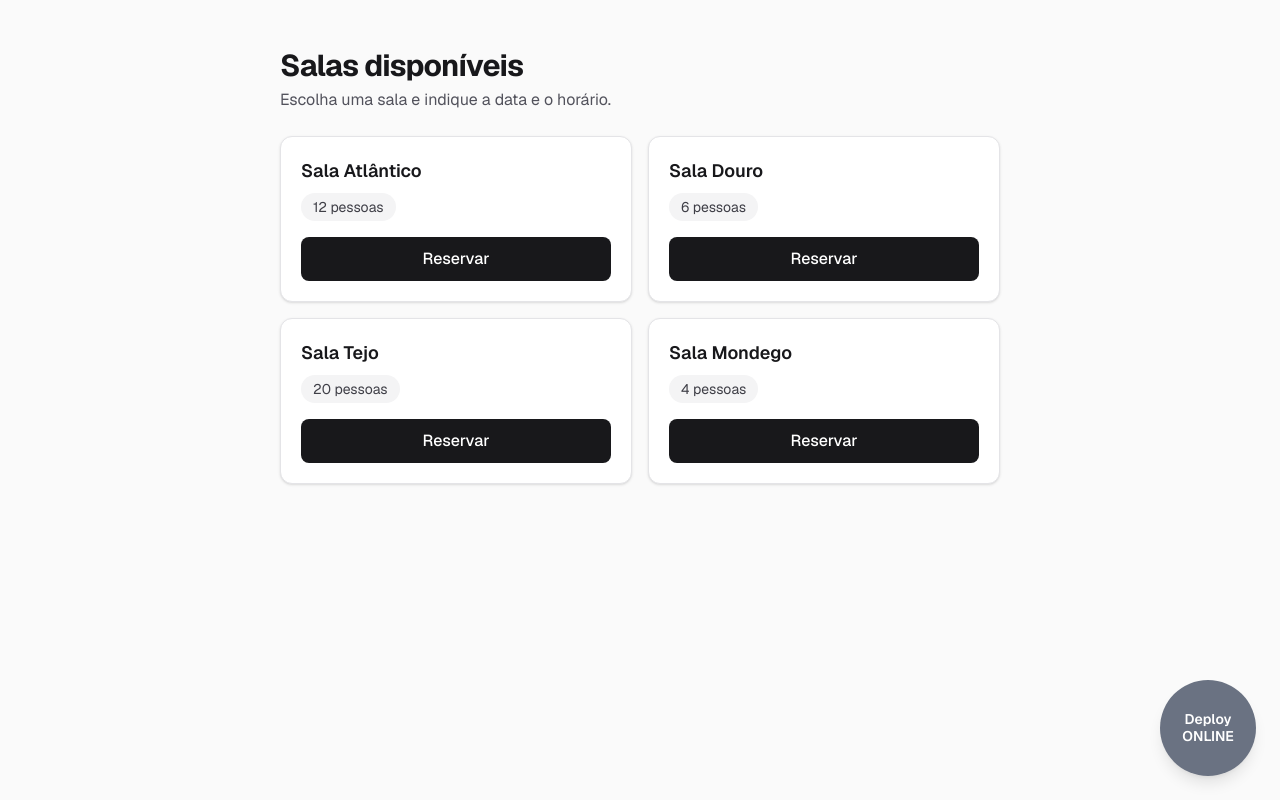
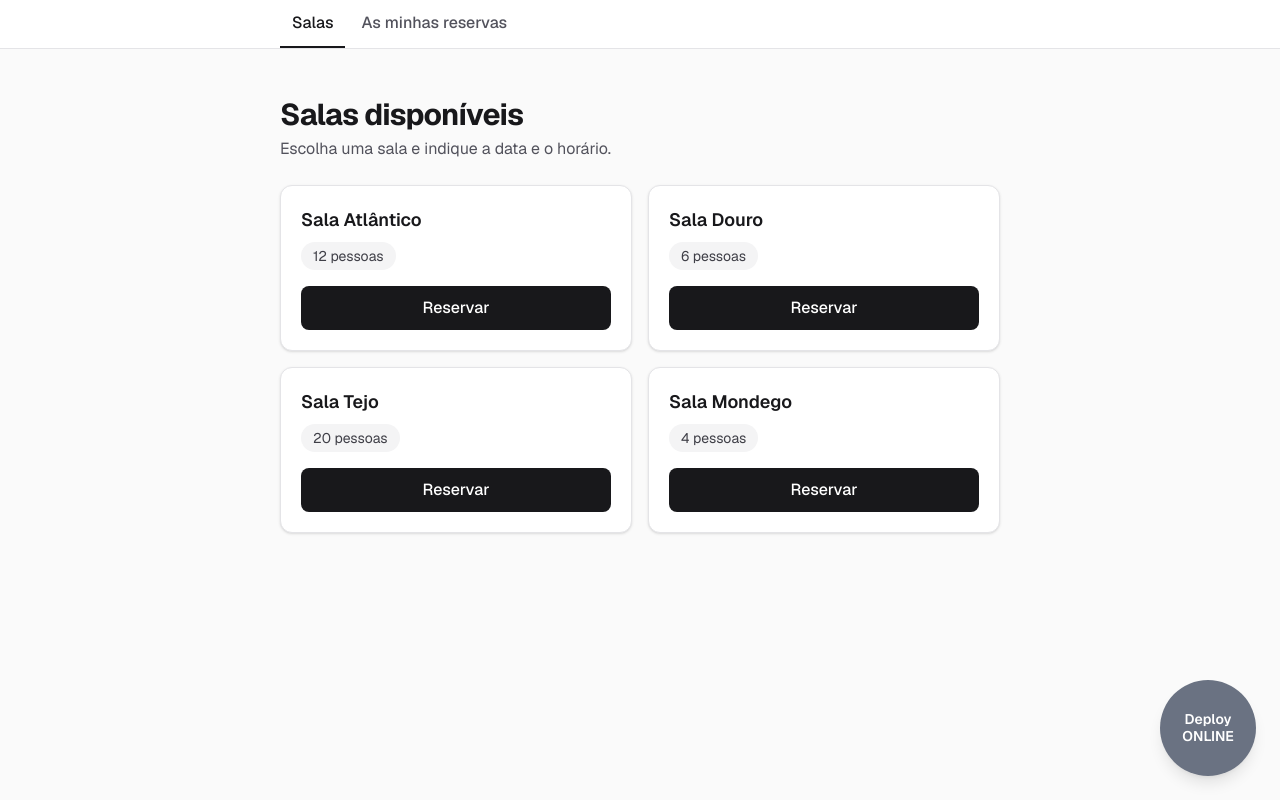
Before and after one commit to ruicostas/reserva-salas, a Next.js app: page / in a window 1280 px wide. Built offline with nearby package versions, Linux system fonts and the light colour scheme; no server answers.

Commit message:
sessão 1 completa

```diff
--- a/src/app/layout.js
+++ b/src/app/layout.js
@@ -1,5 +1,6 @@
 import { Geist, Geist_Mono } from "next/font/google";
 import "./globals.css";
+import Navegacao from "../components/Navegacao";
 
 // Import condicional: em produção o widget de deploy nem entra no bundle.
 const DeployWidget = process.env.NODE_ENV === "development" ? (await import("../components/DeployWidget")).default : null;
@@ -26,6 +27,7 @@ export default function RootLayout({ children }) {
       className={`${geistSans.variable} ${geistMono.variable} h-full antialiased`}
     >
       <body className="min-h-full flex flex-col">
+        <Navegacao />
         {children}
         {DeployWidget && <DeployWidget />}
       </body>
--- /dev/null
+++ b/src/app/reservas/page.js
@@ -0,0 +1,24 @@
+import ListaReservas from "../../components/ListaReservas";
+
+export const metadata = {
+  title: "As minhas reservas · Reserva de Salas",
+};
+
+// Dados de exemplo fixos: serão substituídos por um caso de uso da camada aplicacional.
+const RESERVAS_EXEMPLO = [
+  { id: 1, nomeSala: "Sala Atlântico", data: "2026-10-20", horaInicio: "09:30", horaFim: "11:00" },
+  { id: 2, nomeSala: "Sala Douro", data: "2026-10-22", horaInicio: "14:00", horaFim: "15:00" },
+  { id: 3, nomeSala: "Sala Tejo", data: "2026-10-27", horaInicio: "10:00", horaFim: "12:30" },
+];
+
+export default function MinhasReservas() {
+  return (
+    <main className="mx-auto flex w-full max-w-3xl flex-1 flex-col gap-6 px-4 py-8 sm:px-6 sm:py-12">
+      <header className="flex flex-col gap-1">
+        <h1 className="text-2xl font-bold tracking-tight text-zinc-900 sm:text-3xl dark:text-zinc-50">As minhas reservas</h1>
+        <p className="text-base text-zinc-600 dark:text-zinc-400">Reservas que fez e que ainda não terminaram.</p>
+      </header>
+      <ListaReservas reservas={RESERVAS_EXEMPLO} />
+    </main>
+  );
+}
--- /dev/null
+++ b/src/components/ListaReservas.js
@@ -0,0 +1,39 @@
+// timeZone UTC: as datas "AAAA-MM-DD" são lidas como UTC, por isso também se formatam em UTC para não mudar de dia.
+const FORMATO_DATA = new Intl.DateTimeFormat("pt-PT", {
+  weekday: "long",
+  day: "numeric",
+  month: "long",
+  year: "numeric",
+  timeZone: "UTC",
+});
+
+export default function ListaReservas({ reservas }) {
+  return (
+    <ul className="grid gap-3 sm:gap-4">
+      {reservas.map((reserva) => (
+        <li
+          key={reserva.id}
+          className="flex flex-col gap-4 rounded-xl border border-zinc-200 bg-white p-5 shadow-sm sm:flex-row sm:items-center sm:justify-between dark:border-zinc-800 dark:bg-zinc-900"
+        >
+          <div className="flex flex-col gap-1">
+            <p className="text-lg font-semibold text-zinc-900 dark:text-zinc-50">{reserva.nomeSala}</p>
+            <p className="text-base text-zinc-700 first-letter:uppercase dark:text-zinc-300">
+              <time dateTime={reserva.data}>{FORMATO_DATA.format(new Date(reserva.data))}</time>
+            </p>
+            <p className="text-base text-zinc-600 dark:text-zinc-400">
+              <time dateTime={reserva.horaInicio}>{reserva.horaInicio}</time>
+              {" – "}
+              <time dateTime={reserva.horaFim}>{reserva.horaFim}</time>
+            </p>
+          </div>
+          <button
+            type="button"
+            className="min-h-11 w-full rounded-lg border border-red-300 px-4 text-base font-medium text-red-700 transition-colors hover:bg-red-50 focus-visible:outline-2 focus-visible:outline-offset-2 focus-visible:outline-red-700 sm:w-auto dark:border-red-800 dark:text-red-400 dark:hover:bg-red-950"
+          >
+            Cancelar
+          </button>
+        </li>
+      ))}
+    </ul>
+  );
+}
--- /dev/null
+++ b/src/components/Navegacao.js
@@ -0,0 +1,38 @@
+"use client";
+
+import Link from "next/link";
+import { usePathname } from "next/navigation";
+
+const LIGACOES = [
+  { href: "/", texto: "Salas" },
+  { href: "/reservas", texto: "As minhas reservas" },
+];
+
+export default function Navegacao() {
+  const caminhoAtual = usePathname();
+
+  return (
+    <nav className="border-b border-zinc-200 bg-white dark:border-zinc-800 dark:bg-zinc-900">
+      <ul className="mx-auto flex w-full max-w-3xl gap-1 px-4 sm:px-6">
+        {LIGACOES.map((ligacao) => {
+          const ativa = caminhoAtual === ligacao.href;
+          return (
+            <li key={ligacao.href}>
+              <Link
+                href={ligacao.href}
+                aria-current={ativa ? "page" : undefined}
+                className={`flex min-h-12 items-center border-b-2 px-3 text-base font-medium transition-colors ${
+                  ativa
+                    ? "border-zinc-900 text-zinc-900 dark:border-zinc-50 dark:text-zinc-50"
+                    : "border-transparent text-zinc-600 hover:text-zinc-900 dark:text-zinc-400 dark:hover:text-zinc-50"
+                }`}
+              >
+                {ligacao.texto}
+              </Link>
+            </li>
+          );
+        })}
+      </ul>
+    </nav>
+  );
+}
```
Also changed, not shown: notas.txt (added).
